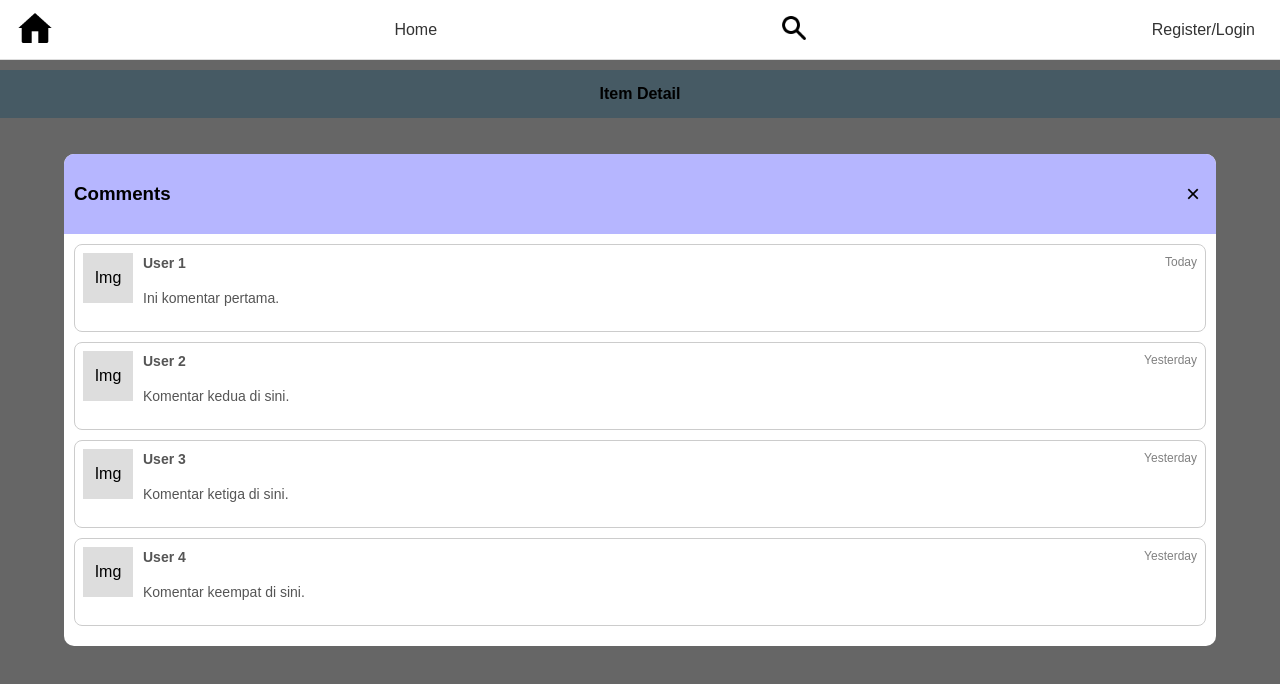
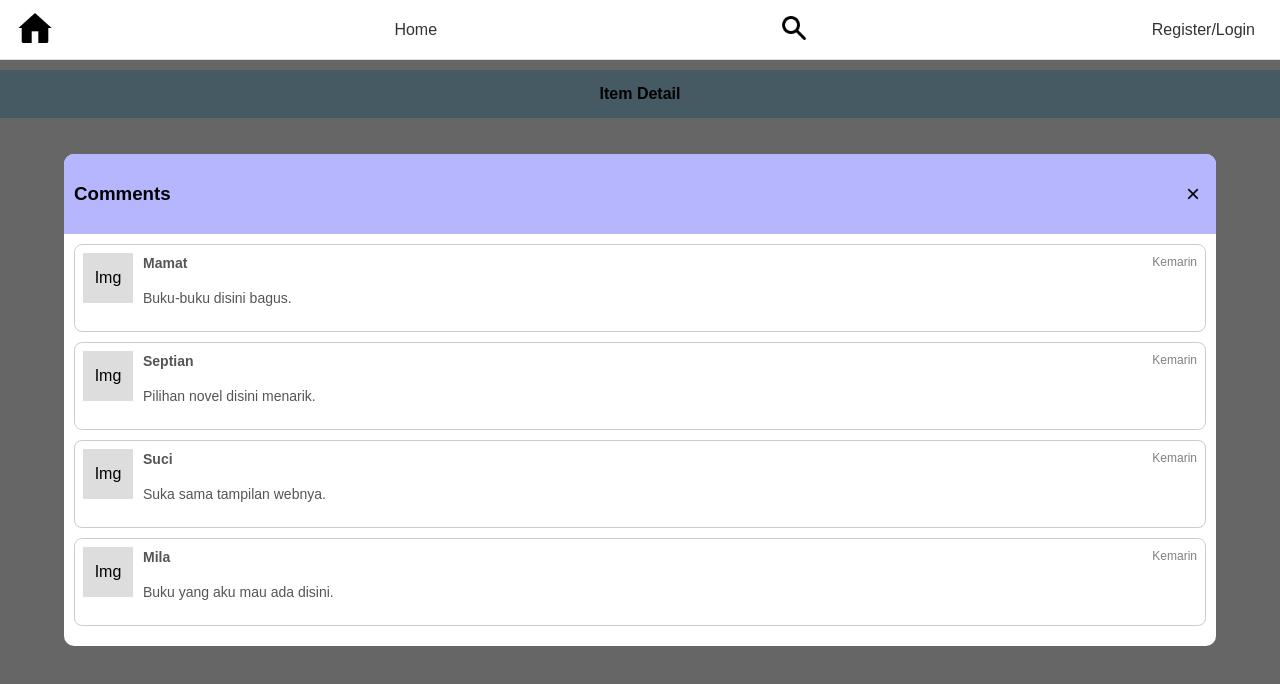
Before and after one commit to Sen0002/Mobile, a plain HTML site: page item.html in a window 1280 px wide. Both pictures are taken after a click on the button "Comments". Drawn offline with Linux system fonts and the light colour scheme.

Commit message:
Update item.html

```diff
--- a/item.html
+++ b/item.html
@@ -51,29 +51,29 @@
       <div class="comment">
         <div class="avatar">Img</div>
         <div class="comment-text">
-          <strong>User 1</strong> <span class="date">Today</span>
-          <p>Ini komentar pertama.</p>
+          <strong>Mamat</strong> <span class="date">Kemarin</span>
+          <p>Buku-buku disini bagus.</p>
         </div>
       </div>
       <div class="comment">
         <div class="avatar">Img</div>
         <div class="comment-text">
-          <strong>User 2</strong> <span class="date">Yesterday</span>
-          <p>Komentar kedua di sini.</p>
+          <strong>Septian</strong> <span class="date">Kemarin</span>
+          <p>Pilihan novel disini menarik.</p>
         </div>
       </div>
       <div class="comment">
         <div class="avatar">Img</div>
         <div class="comment-text">
-          <strong>User 3</strong> <span class="date">Yesterday</span>
-          <p>Komentar ketiga di sini.</p>
+          <strong>Suci</strong> <span class="date">Kemarin</span>
+          <p>Suka sama tampilan webnya.</p>
         </div>
       </div>
       <div class="comment">
         <div class="avatar">Img</div>
         <div class="comment-text">
-          <strong>User 4</strong> <span class="date">Yesterday</span>
-          <p>Komentar keempat di sini.</p>
+          <strong>Mila</strong> <span class="date">Kemarin</span>
+          <p>Buku yang aku mau ada disini.</p>
         </div>
       </div>
       <!-- Tambahkan komentar lainnya jika diperlukan -->
```
